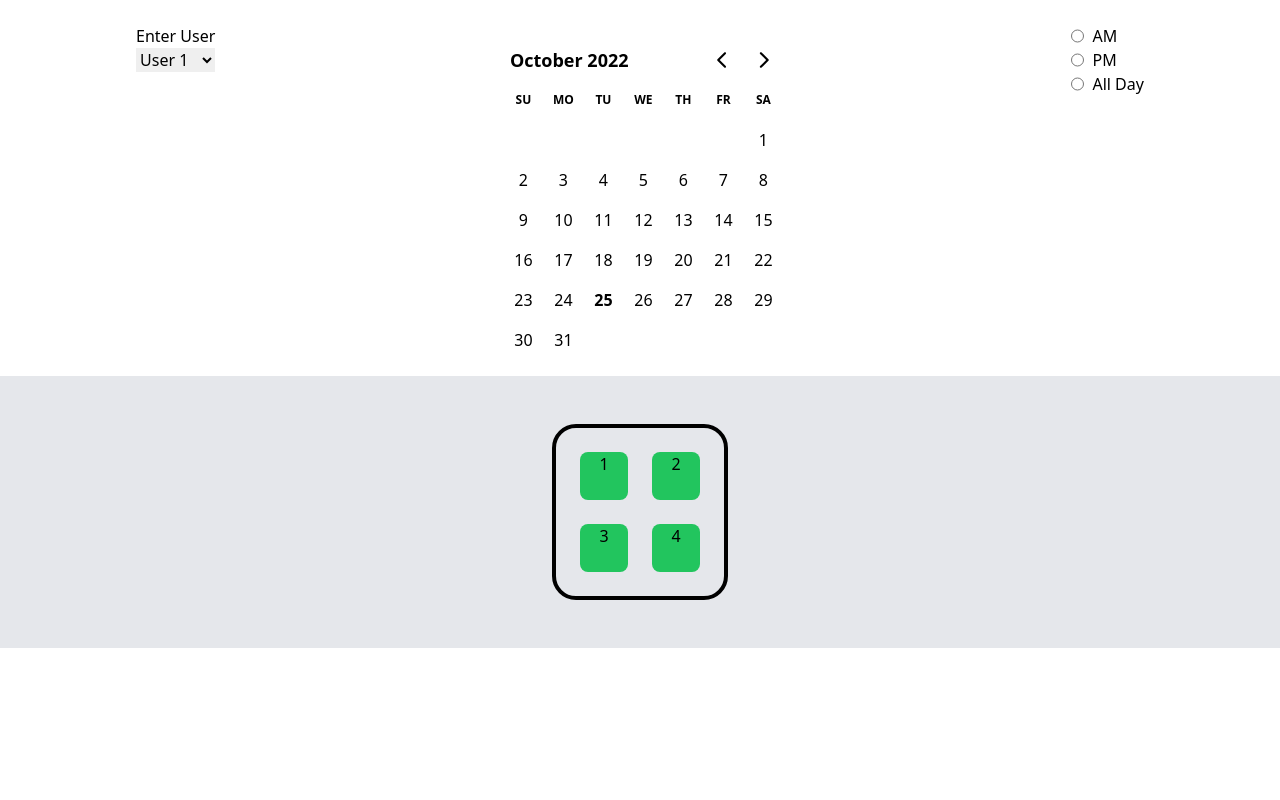
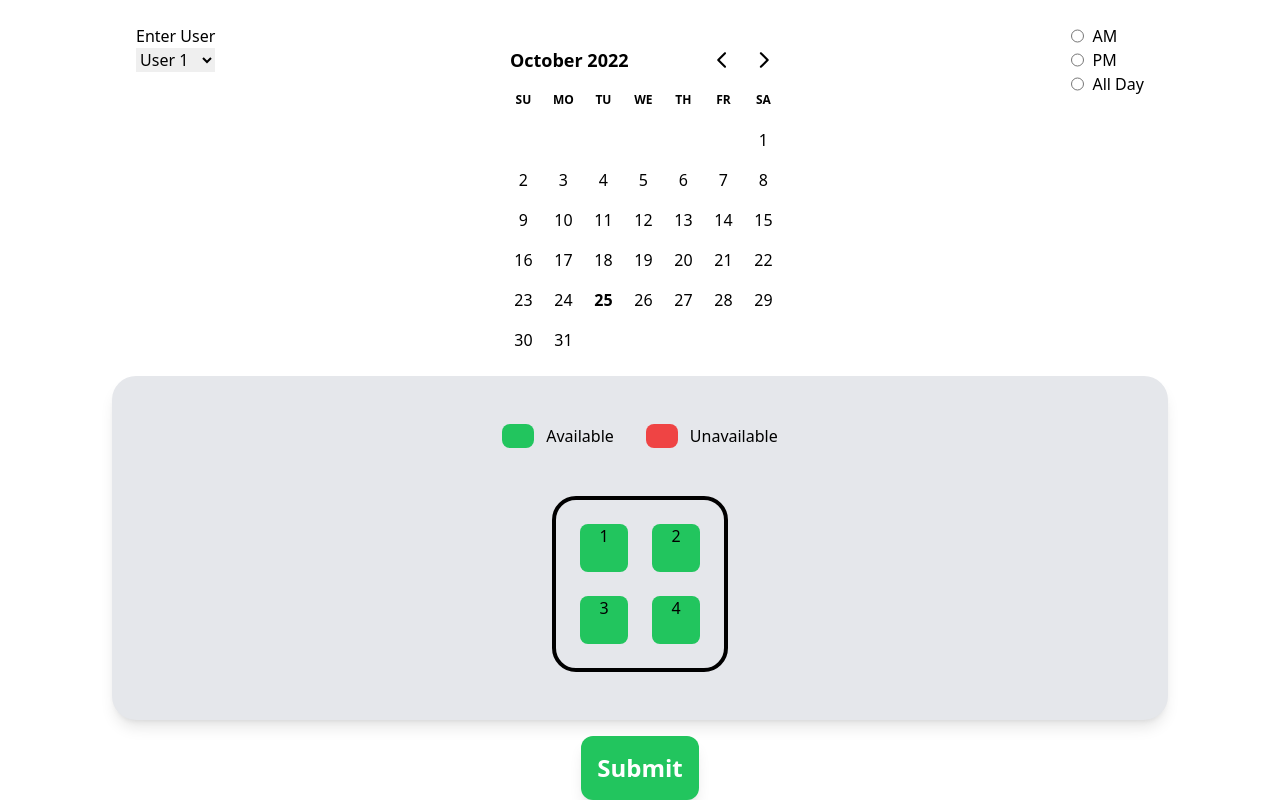
Before and after one commit to jonp2020/desk-booking-app, a React (Create React App) app in the folder frontend/: page / in a window 1280 px wide. Shown: the part 208-1008 px from the top of the page. Before the commit the page ends 856 px from the top, so only its background shows below. Built offline with nearby package versions, Linux system fonts and the light colour scheme.

Commit message:
updated FE, added sumbit button

```diff
--- a/frontend/src/components/Body.jsx
+++ b/frontend/src/components/Body.jsx
@@ -13,6 +13,10 @@ const Body = () => {
     useEffect(() => {
     console.log(date)
     }, [date])
+
+    const submit = () => {
+        alert("Seat booked");
+        }
 
   return (
     <>
@@ -35,8 +39,6 @@ const Body = () => {
         <div className="flex flex-col">
             <div className="flex">
                 <input type={'radio'} name="time" value="am" />
-
-
                 <label className='ml-2'>AM</label>
             </div>
             <div className="flex">
@@ -47,13 +49,27 @@ const Body = () => {
                 <input type={'radio'} name="time" value="all-day" />
                 <label className='ml-2'>All Day</label>
             </div>
-
         </div>
-
     </div>
 
     {/* TABLE PLAN */}
-    <div className="flex justify-center bg-gray-200 py-12">
+    <div className='bg-gray-200 mx-28 rounded-3xl shadow-lg pt-12'>
+        <div className="flex justify-center gap-8 ">
+            <div className='flex justify-between items-center'>
+                <div className='h-6 w-8 bg-green-500 mr-3 rounded-lg'>
+
+                </div>
+                <span>Available</span>
+            </div>
+            <div className='flex justify-between items-center'>
+            <div className='h-6 w-8 bg-red-500 mr-3 rounded-lg'>
+
+            </div>
+            <span>Unavailable</span>
+            </div>
+        </div>
+
+        <div className="flex justify-center  py-12 ">
             <div className="flex flex-col border-4 border-black items-center justify-between p-6 rounded-3xl w-44 h-44">
                 <div className="flex justify-between w-full">
                     <div className='bg-green-500 h-12 w-12 text-center rounded-lg'>1</div>
@@ -65,7 +81,13 @@ const Body = () => {
                     <div className='bg-green-500 h-12 w-12 text-center rounded-lg'>4</div>
                 </div>
             </div>
+        </div>
+    </div>
 
+    <div className='flex justify-center mt-4'>
+        <button className=' bg-green-500 text-white p-4 font-bold text-2xl rounded-xl shadow-lg cursor-pointer' onClick={submit}>
+            <span>Submit</span>
+        </button>
     </div>
 
     </>
```
Lines whose indentation alone changed are shown as unchanged.
